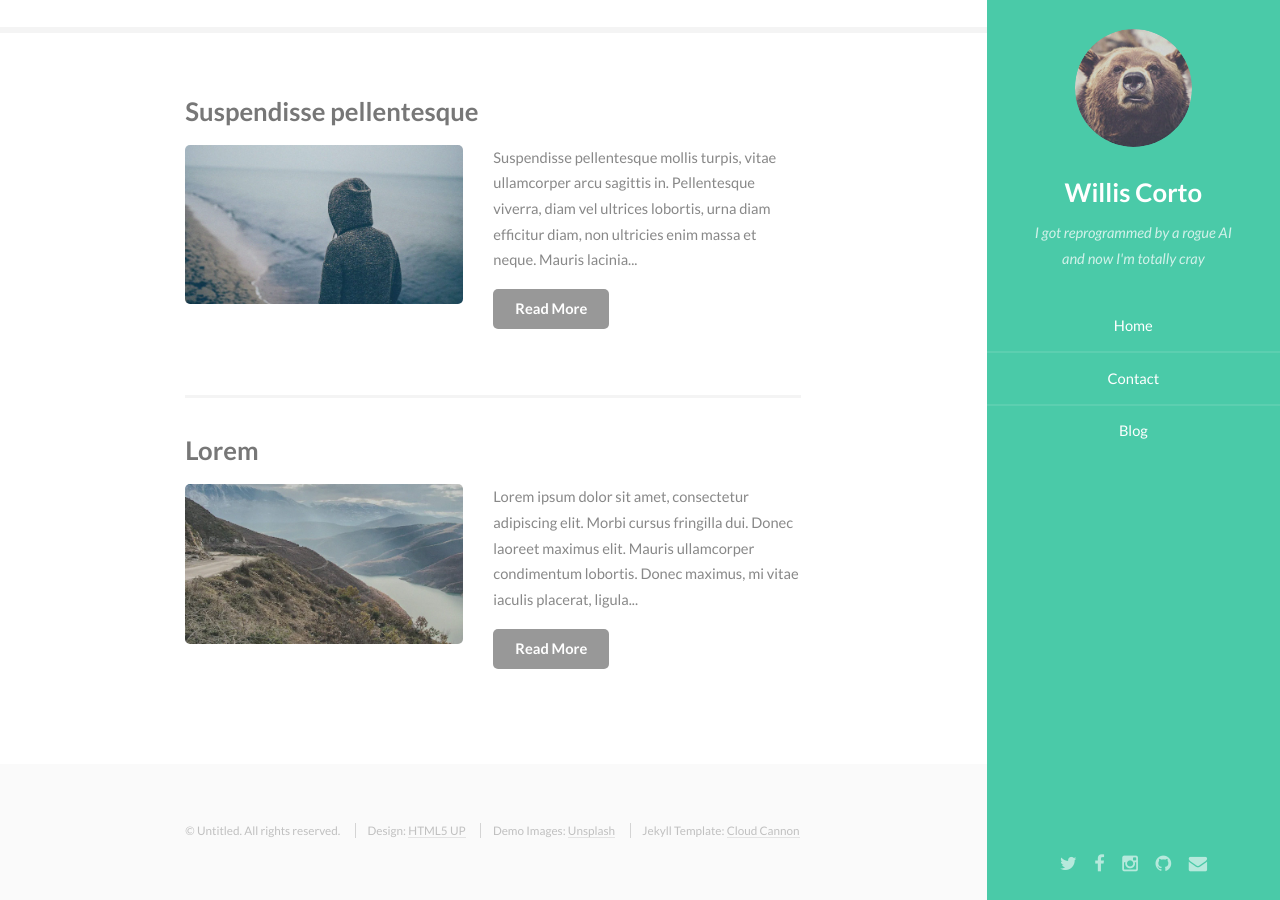
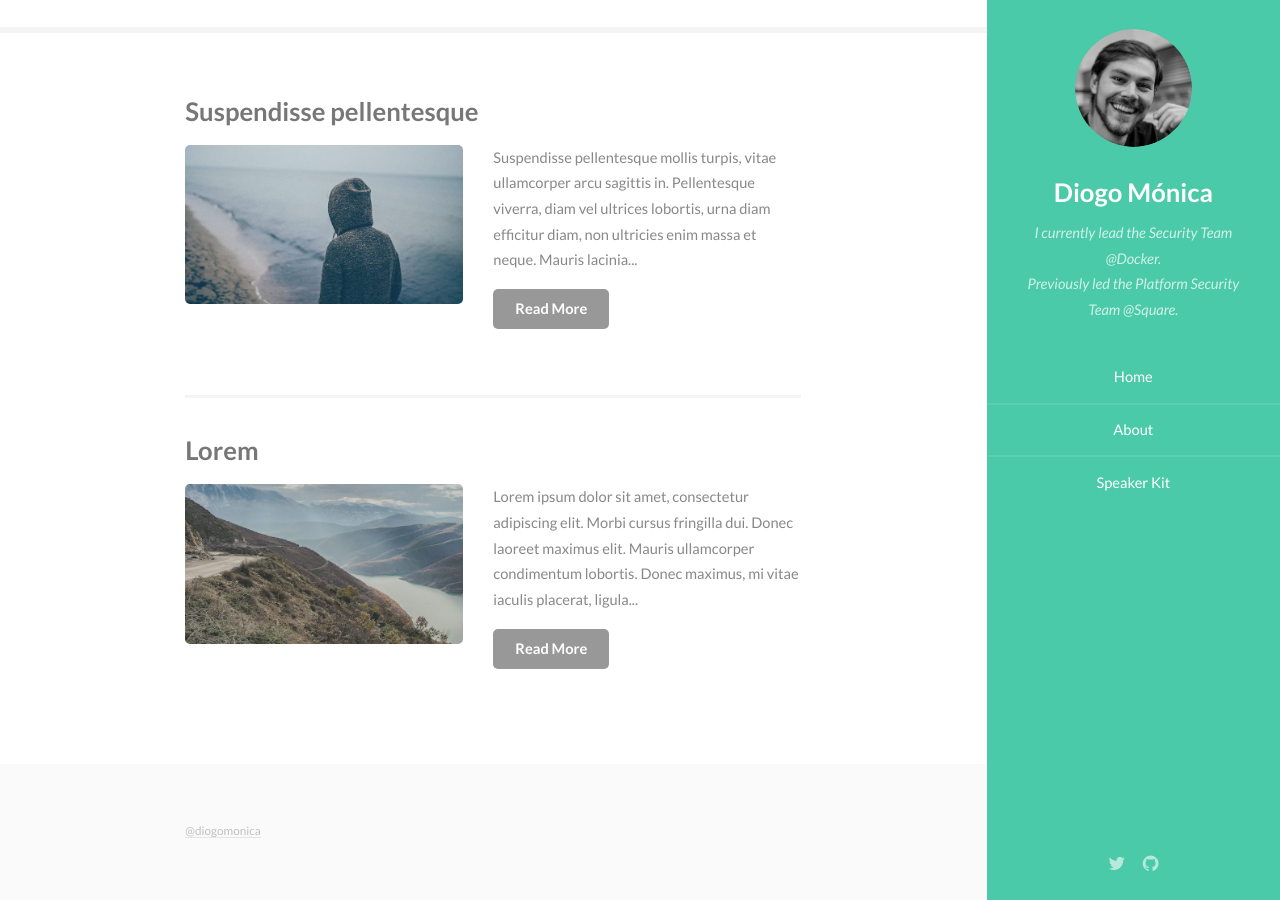
Before and after one commit to diogomonica/new.diogomonica.com, a Jekyll site: the page built from index.html, in a window 1280 px wide and 900 px high, scrolled down 939 px. Built offline with Jekyll 4.4.1, drawn with Linux system fonts in a browser that asks for light colours.

Commit message:
Change a bunch of stuff

```diff
--- a/_includes/footer.html
+++ b/_includes/footer.html
@@ -2,10 +2,7 @@
     <section id="footer">
         <div class="container">
             <ul class="copyright">
-                <li>&copy; Untitled. All rights reserved.</li>
-                <li>Design: <a href="http://html5up.net">HTML5 UP</a></li>
-                <li>Demo Images: <a href="https://unsplash.com/">Unsplash</a></li>
-                <li>Jekyll Template: <a href="http://cloudcannon.com">Cloud Cannon</a></li>
+                <li><a href="https://twitter.com/diogomonica">@diogomonica</a></li>
             </ul>
         </div>
     </section>
--- a/_includes/head.html
+++ b/_includes/head.html
@@ -1,6 +1,6 @@
 
 	<head>
-		<title>Read Only by HTML5 UP</title>
+		<title>Diogo Mónica - Security Lead at Docker</title>
 		<meta http-equiv="content-type" content="text/html; charset=utf-8" />
 		<meta name="description" content="" />
 		<meta name="keywords" content="" />
--- a/_includes/header.html
+++ b/_includes/header.html
@@ -1,25 +1,22 @@
 <!-- Header -->
     <section id="header" class="skel-layers-fixed">
         <header>
-            <span class="image avatar"><img src="/images/avatar.jpg" alt="" /></span>
-            <h1 id="logo"><a href="/">Willis Corto</a></h1>
-            <p>I got reprogrammed by a rogue AI<br />
-            and now I'm totally cray</p>
+            <span class="image avatar"><img src="/images/sexyface.png" alt="" /></span>
+            <h1 id="logo"><a href="/">Diogo Mónica</a></h1>
+            <p>I currently lead the Security Team @Docker.<br />
+            Previously led the Platform Security Team @Square.</p>
         </header>
         <nav id="nav">
             <ul>
                 <li><a href="/">Home</a></li>
-                <li><a href="/contact">Contact</a></li>
-                <li><a href="/blog">Blog</a></li>
+                <li><a href="/about">About</a></li>
+                <li><a href="/speakerkit">Speaker Kit</a></li>
             </ul>
         </nav>
         <footer>
             <ul class="icons">
-                <li><a href="#" class="icon fa-twitter"><span class="label">Twitter</span></a></li>
-                <li><a href="#" class="icon fa-facebook"><span class="label">Facebook</span></a></li>
-                <li><a href="#" class="icon fa-instagram"><span class="label">Instagram</span></a></li>
-                <li><a href="#" class="icon fa-github"><span class="label">Github</span></a></li>
-                <li><a href="#" class="icon fa-envelope"><span class="label">Email</span></a></li>
+                <li><a href="https://twitter.com/diogomonica" class="icon fa-twitter"><span class="label">Twitter</span></a></li>
+                <li><a href="https://github.com/diogomonica" class="icon fa-github"><span class="label">Github</span></a></li>
             </ul>
         </footer>
     </section>
```
Also changed, not shown: images/sexyface.png (added).
